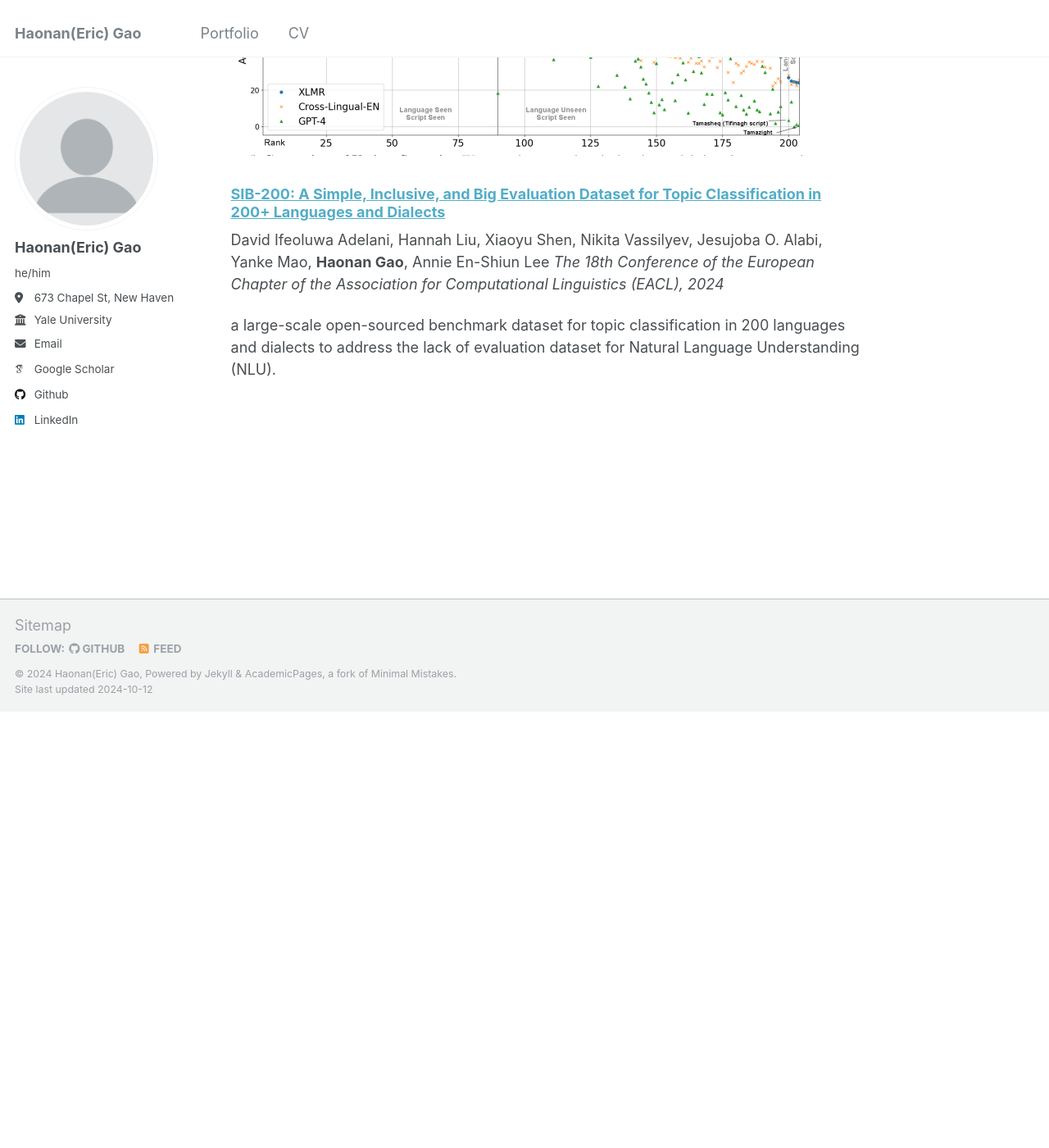
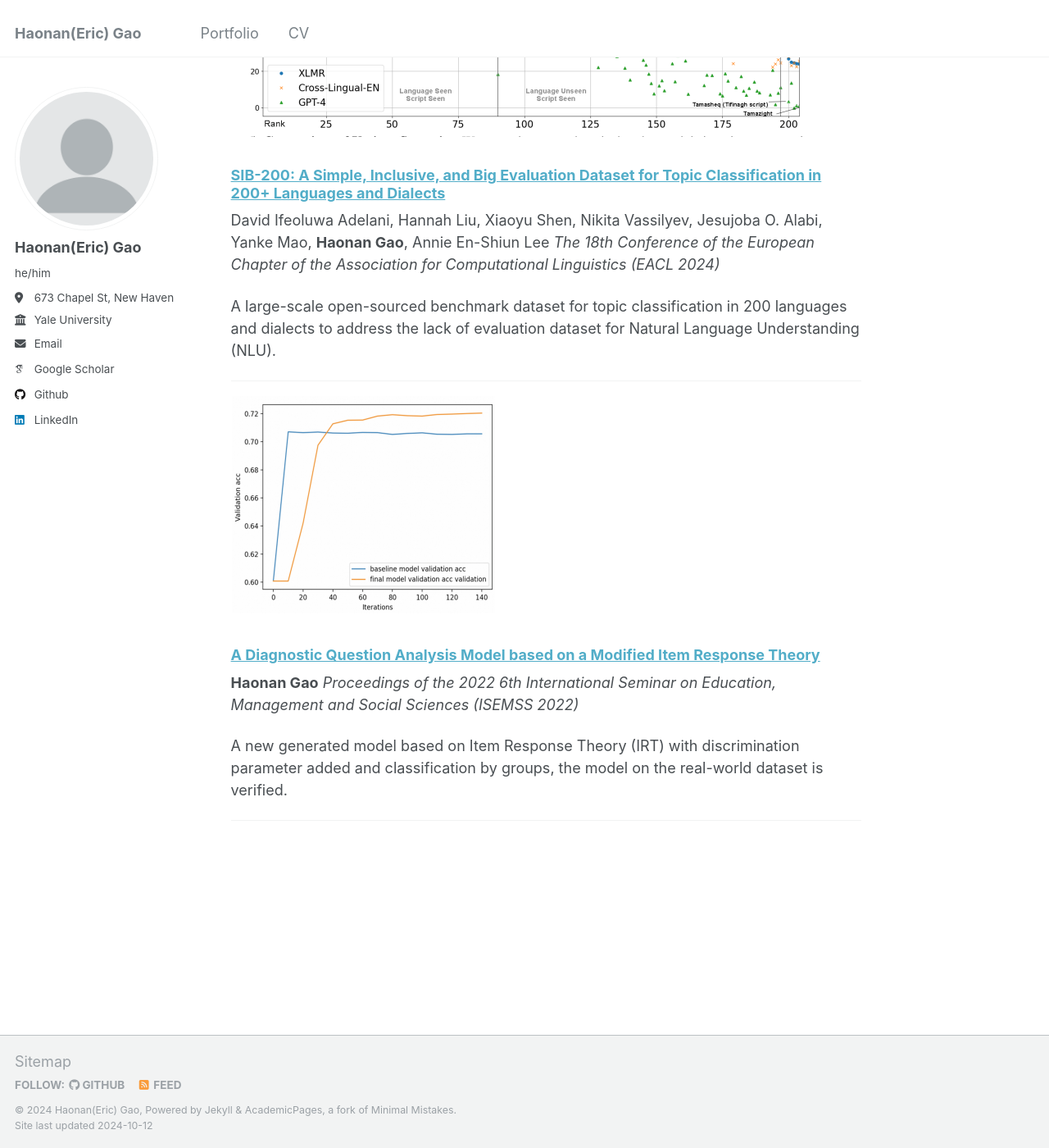
Before and after one commit to rampageoppa/rampageoppa.github.io, a Jekyll site: the page built from _pages/about.md, in a window 1280 px wide and 1400 px high, scrolled down 577 px. Shown: the whole window at 82% size. Built offline with Jekyll 4.4.1, drawn with Linux system fonts in a browser that asks for light colours; some web fonts are replaced; before the commit the page ends 1445 px from its top, so only the background shows below that; some of the changed text lies outside the part shown.

Commit message:
Update about.md

```diff
--- a/_pages/about.md
+++ b/_pages/about.md
@@ -15,12 +15,21 @@ I completed my undergraduate in Computer Science and Statistics at the Universit
 ---
 Research and Projects
 ---
-###
-
 ![Graph showing relative cost](images/research_1.png)
 
 ### [SIB-200: A Simple, Inclusive, and Big Evaluation Dataset for Topic Classification in 200+ Languages and Dialects](https://arxiv.org/abs/2309.07445)
 David Ifeoluwa Adelani, Hannah Liu, Xiaoyu Shen, Nikita Vassilyev, Jesujoba O. Alabi, Yanke Mao, **Haonan Gao**, Annie En-Shiun Lee
-*The 18th Conference of the European Chapter of the Association for Computational Linguistics (EACL), 2024*
+*The 18th Conference of the European Chapter of the Association for Computational Linguistics (EACL 2024)*
 
-a large-scale open-sourced benchmark dataset for topic classification in 200 languages and dialects to address the lack of evaluation dataset for Natural Language Understanding (NLU).
+A large-scale open-sourced benchmark dataset for topic classification in 200 languages and dialects to address the lack of evaluation dataset for Natural Language Understanding (NLU).
+
+---
+![Graph showing relative cost](images/research_2.png)
+
+### [A Diagnostic Question Analysis Model based on a Modified Item Response Theory](https://www.atlantis-press.com/proceedings/isemss-22/125981882)
+**Haonan Gao**
+*Proceedings of the 2022 6th International Seminar on Education, Management and Social Sciences (ISEMSS 2022)*
+
+A new generated model based on Item Response Theory (IRT) with discrimination parameter added and classification by groups, the model on the real-world dataset is verified.
+
+---
```
